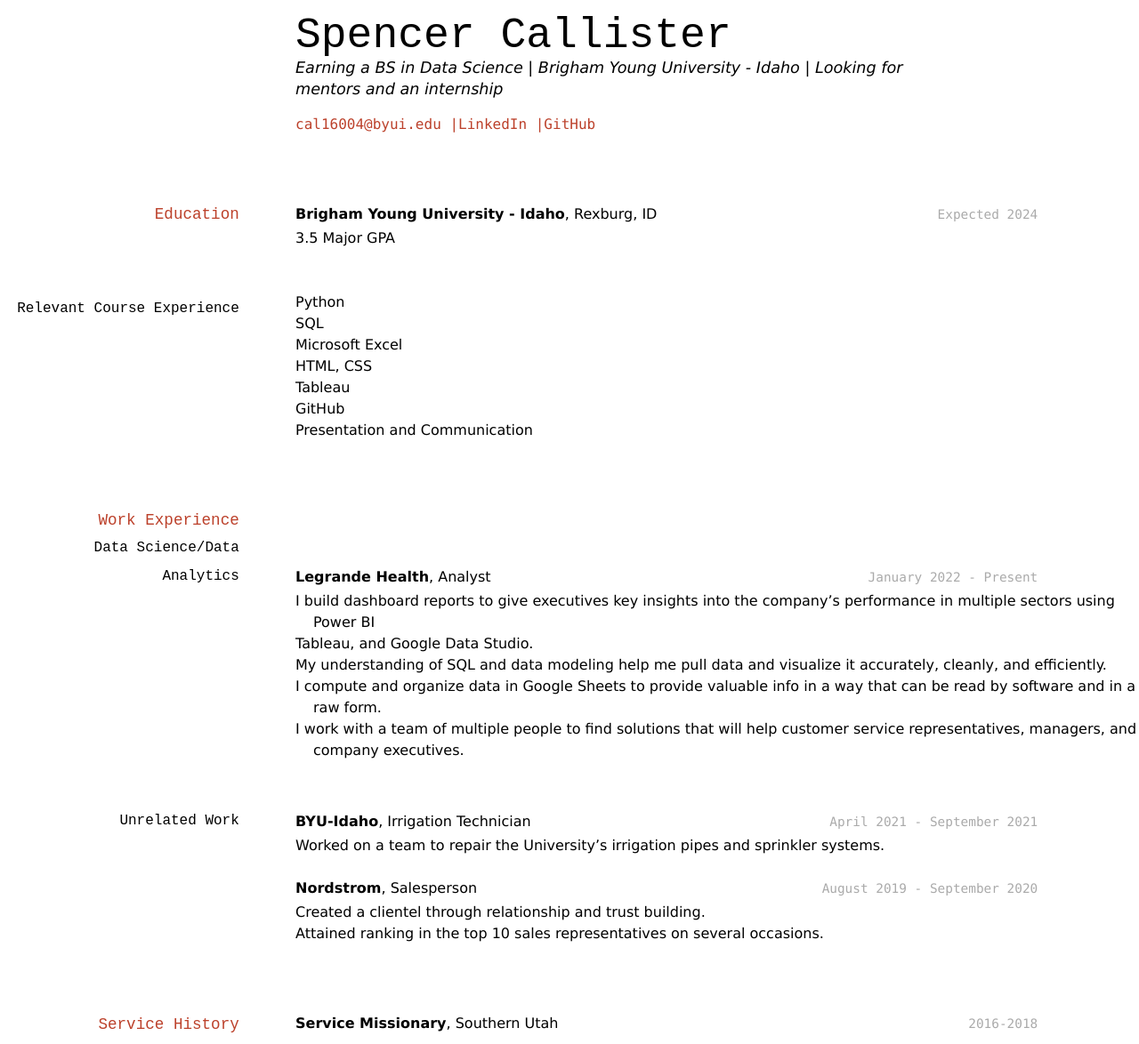
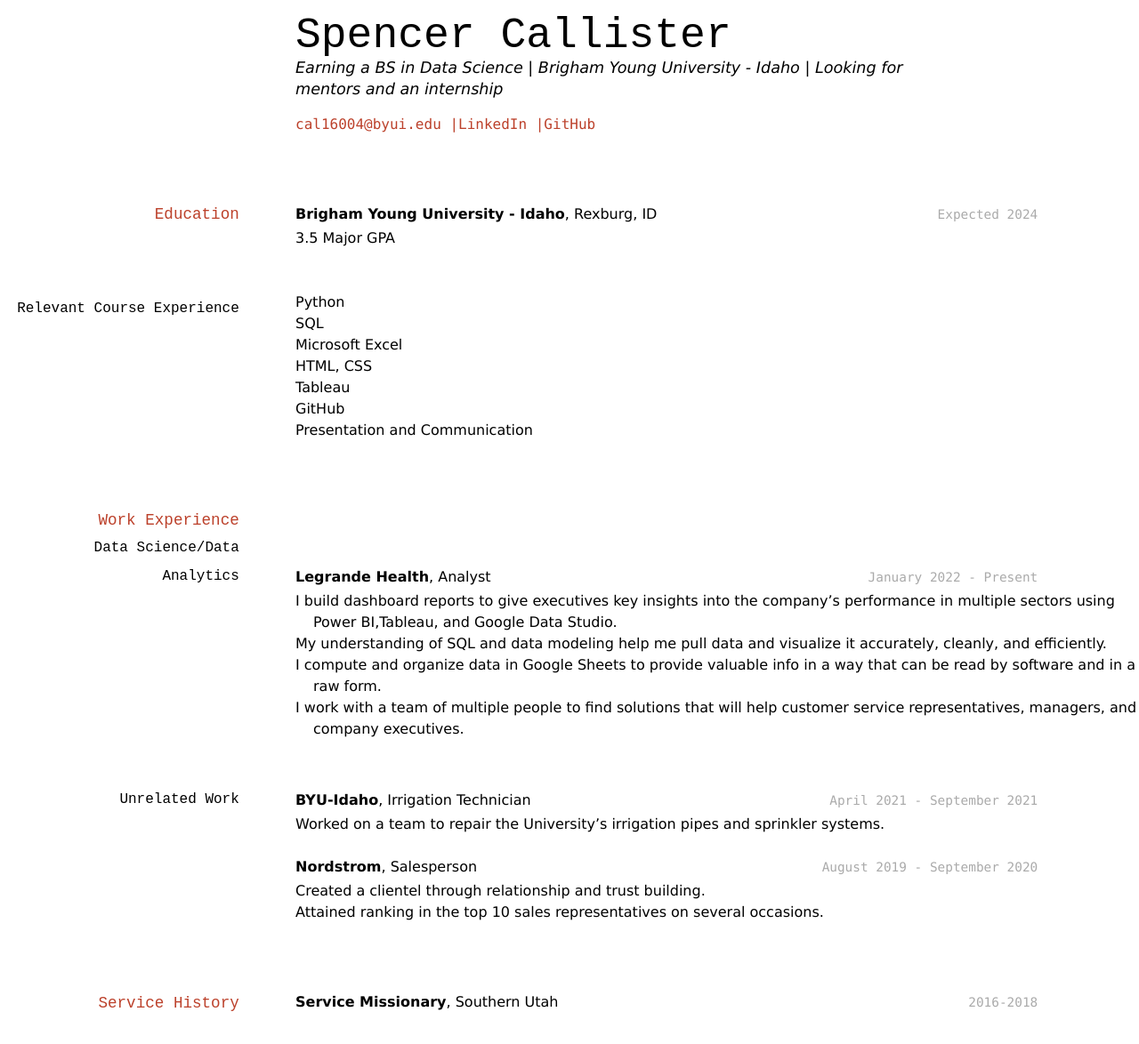
Before and after one commit to spencercallister/callister-resume, a Jekyll site: the page built from docs/index.md, in a window 1280 px wide. Shown: the whole page at 89% size. Built offline with Jekyll 4.4.1, drawn with Linux system fonts in a browser that asks for light colours; after the commit the page ends 1150 px from its top, so only the background shows below that.

Commit message:
reverses

```diff
--- a/docs/index.md
+++ b/docs/index.md
@@ -37,8 +37,7 @@ __Brigham Young University - Idaho__, Rexburg, ID
 __Legrande Health__, Analyst
 
 - I build dashboard reports to give executives key insights into
-the company's performance in multiple sectors using Power BI
-- Tableau, and Google Data Studio.
+the company's performance in multiple sectors using Power BI,Tableau, and Google Data Studio.
 - My understanding of SQL and data modeling help me pull data and
 visualize it accurately, cleanly, and efficiently.
 - I compute and organize data in Google Sheets to provide valuable
```
